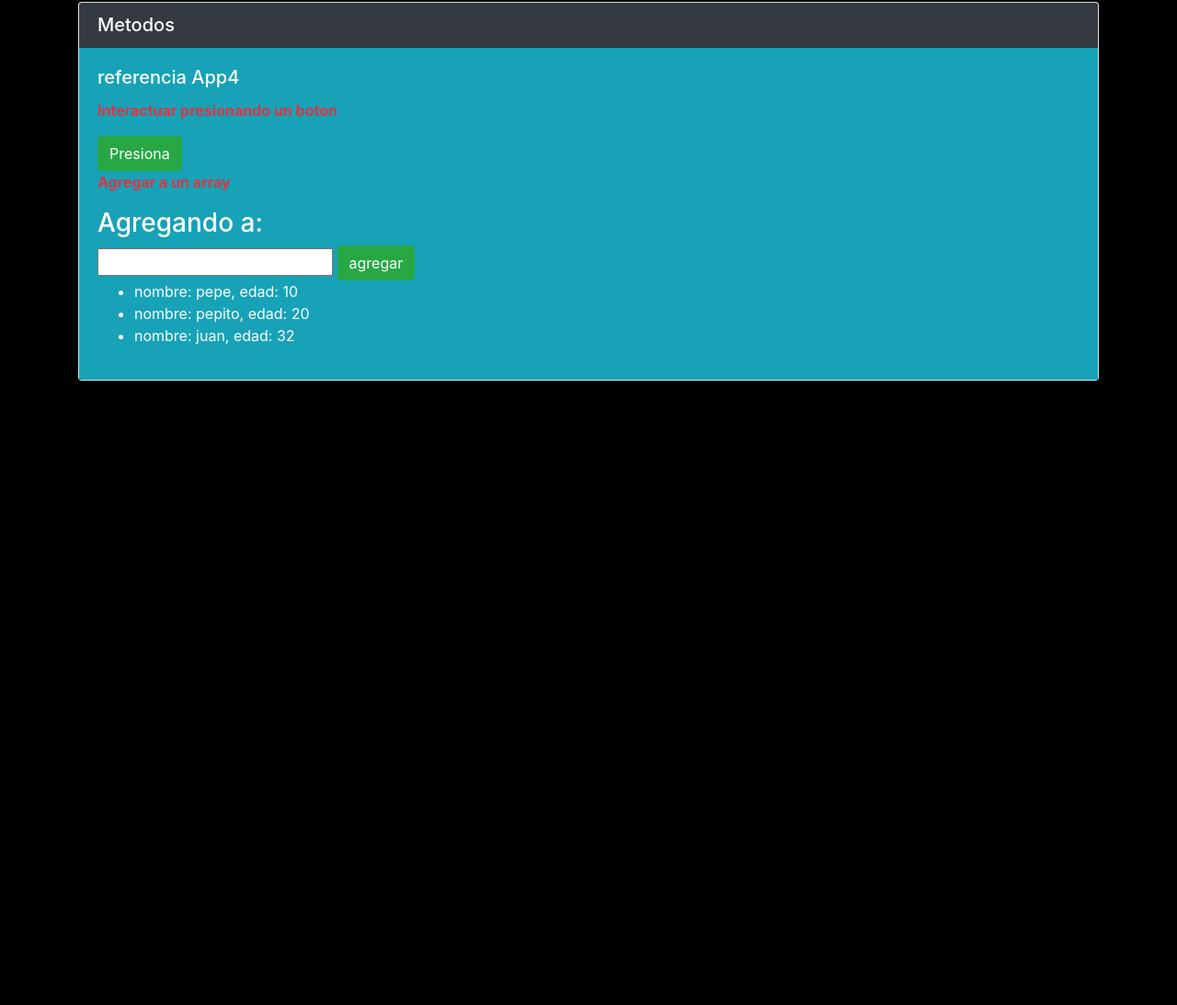
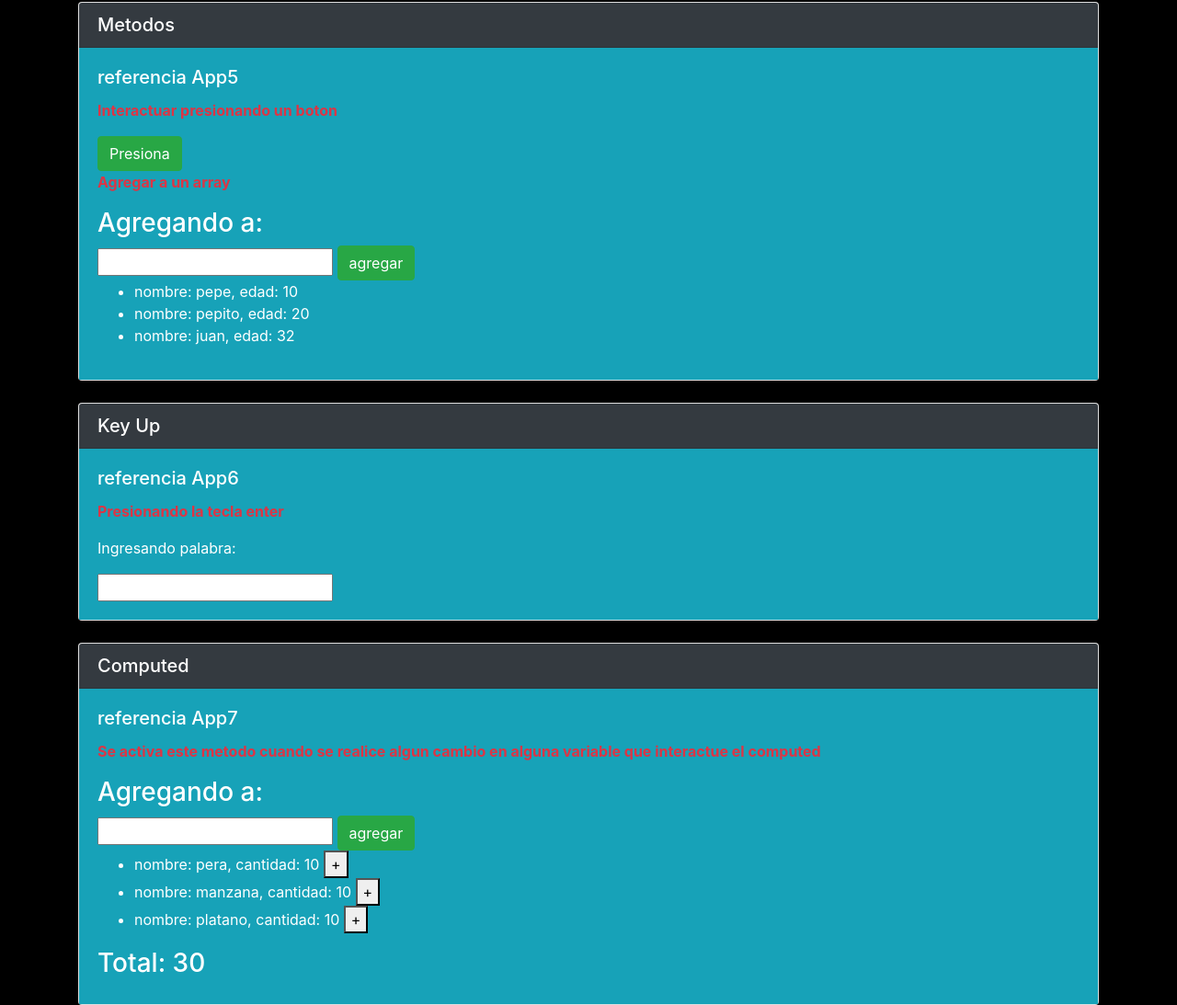
Before and after one commit to DeathInWhite/vuetutorial, a plain HTML site: page index.html in a window 1280 px wide. Shown: the part 1099-2192 px from the top of the page at 92% size. Before the commit the page ends 1513 px from the top, so only its background shows below. Drawn offline with nearby package versions, Linux system fonts and the light colour scheme.

Commit message:
segundo guardado del tutorial

```diff
--- a/function.js
+++ b/function.js
@@ -60,3 +60,46 @@ var app5 = new Vue({
         }
     }
 });
+
+//KEYAPP
+var app6 = new Vue({
+    el: '#App6',
+    data: {
+        datoingresar: "",
+    },
+    methods: {
+        agregarDato() {
+            alert(this.datoingresar)
+        }
+    }
+});
+
+//COMPUTED
+var app7 = new Vue({
+    el: '#App7',
+    data: {
+        frutas: ["pera", "manzana", "platano"],
+        otrasFruta: [
+            { nombre: "pera", cantidad: 10 },
+            { nombre: "manzana", cantidad: 10 },
+            { nombre: "platano", cantidad: 10 },
+        ],
+        nuevaFruta: "",
+        totalFrutas: 0
+    },
+    methods: {
+        agregarFruta() {
+            this.otrasFruta.push({ nombre: this.nuevaFruta, cantidad: 0 })
+            this.nuevaFruta = ""
+        }
+    },
+    computed: { //en este caso se ejecuta el computed cada vez que se cambie datos en la cantidad o total
+        sumandoFruta() {
+            this.totalFrutas = 0
+            for (fruta of this.otrasFruta) {
+                this.totalFrutas = this.totalFrutas + fruta.cantidad
+            }
+            return this.totalFrutas
+        }
+    }
+});
--- a/index.html
+++ b/index.html
@@ -74,7 +74,7 @@
         <div class="card" id="App5">
             <h5 class="card-header bg-dark text-white">Metodos</h5>
             <div class="card-body bg-info text-white">
-                <h5 class="card-title">referencia App4</h5>
+                <h5 class="card-title">referencia App5</h5>
                 <p class="card-text"><span class="text-danger"><b>Interactuar presionando un boton</b></span></p>
                 <button type="button" class="btn btn-success" @click="interactuar">Presiona</button>
                 <p class="card-text"><span class="text-danger"><b>Agregar a un array</b></span></p>
@@ -88,6 +88,38 @@
         </div>
     </div>
 
+    <div class="container mt-4">
+        <div class="card" id="App6">
+            <h5 class="card-header bg-dark text-white">Key Up</h5>
+            <div class="card-body bg-info text-white">
+                <h5 class="card-title">referencia App6</h5>
+                <p class="card-text"><span class="text-danger"><b>Presionando la tecla enter</b></span></p>
+                <p class="card-text">Ingresando palabra: {{datoingresar}}</p>
+                <input type="text" v-model="datoingresar" @keyup.enter="agregarDato">
+            </div>
+        </div>
+    </div>
+
+    <div class="container mt-4">
+        <div class="card" id="App7">
+            <h5 class="card-header bg-dark text-white">Computed</h5>
+            <div class="card-body bg-info text-white">
+                <h5 class="card-title">referencia App7</h5>
+                <p class="card-text"><span class="text-danger"><b>Se activa este metodo cuando se realice algun cambio en alguna variable que interactue el computed</b></span></p>
+
+                <h3>Agregando a: {{nuevaFruta}}</h3>
+                <input type="text" v-model="nuevaFruta">
+                <button type="button" class="btn btn-success" @click="agregarFruta">agregar</button>
+                <ul>
+                    <li v-for="fruta of otrasFruta">nombre: {{fruta.nombre}}, cantidad: {{fruta.cantidad}}
+                        <button @click="fruta.cantidad++">+</button>
+                    </li>
+                </ul>
+                <h3>Total: {{sumandoFruta}}</h3>
+            </div>
+        </div>
+    </div>
+
     <script src="function.js"></script>
     <script src="https://code.jquery.com/jquery-3.3.1.slim.min.js" integrity="sha384-q8i/X+965DzO0rT7abK41JStQIAqVgRVzpbzo5smXKp4YfRvH+8abtTE1Pi6jizo" crossorigin="anonymous"></script>
     <script src="https://cdnjs.cloudflare.com/ajax/libs/popper.js/1.14.7/umd/popper.min.js" integrity="sha384-UO2eT0CpHqdSJQ6hJty5KVphtPhzWj9WO1clHTMGa3JDZwrnQq4sF86dIHNDz0W1" crossorigin="anonymous"></script>
```
